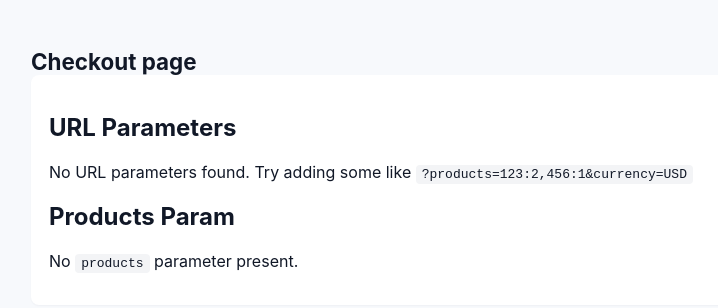
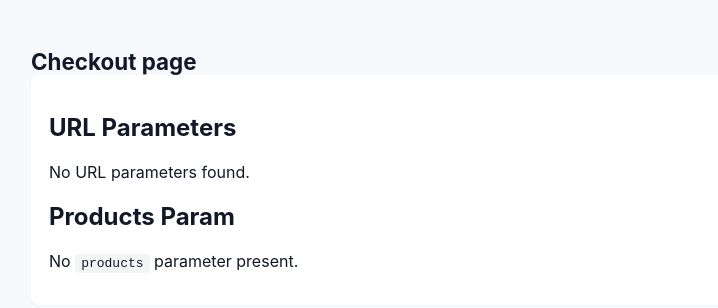
Before and after one commit to bfrola/checkout_demo, a React (Vite) app: page / in a window 1280 px wide. Shown: the top 308 px of the page, without its empty margins (159-877 px from the left). Built offline with nearby package versions, Linux system fonts and the light colour scheme.

Commit message:
Simplify no URL parameters message
Updated the message displayed when no URL parameters are found.

```diff
--- a/src/Checkout.jsx
+++ b/src/Checkout.jsx
@@ -89,7 +89,7 @@ export default function Checkout() {
     <section className="checkout">
       <h2>URL Parameters</h2>
       {params.length === 0 ? (
-        <p>No URL parameters found. Try adding some like <code>?products=123:2,456:1&amp;currency=USD</code></p>
+        <p>No URL parameters found.</p>
       ) : (
         <table className="params">
           <thead>
```
